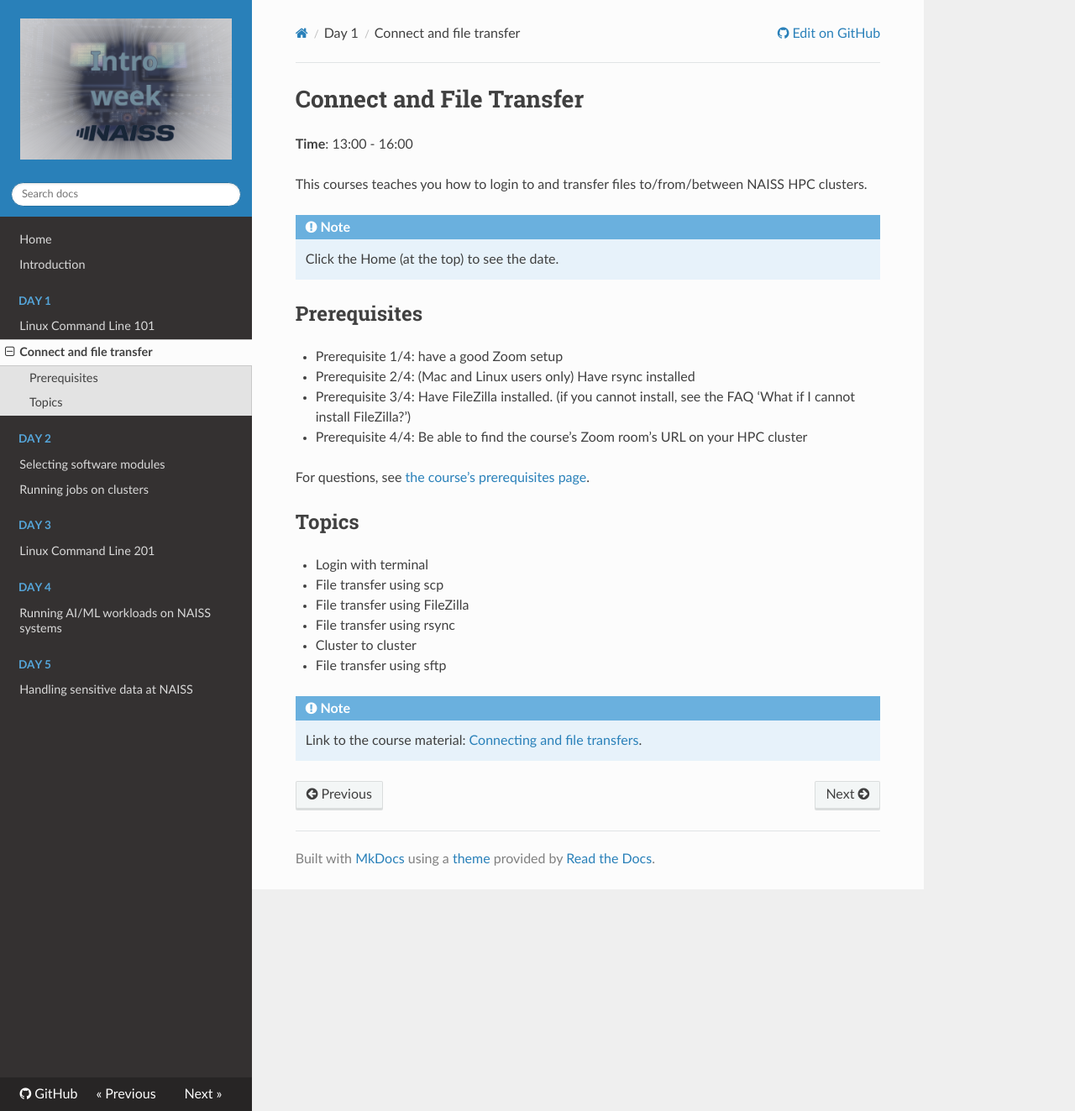
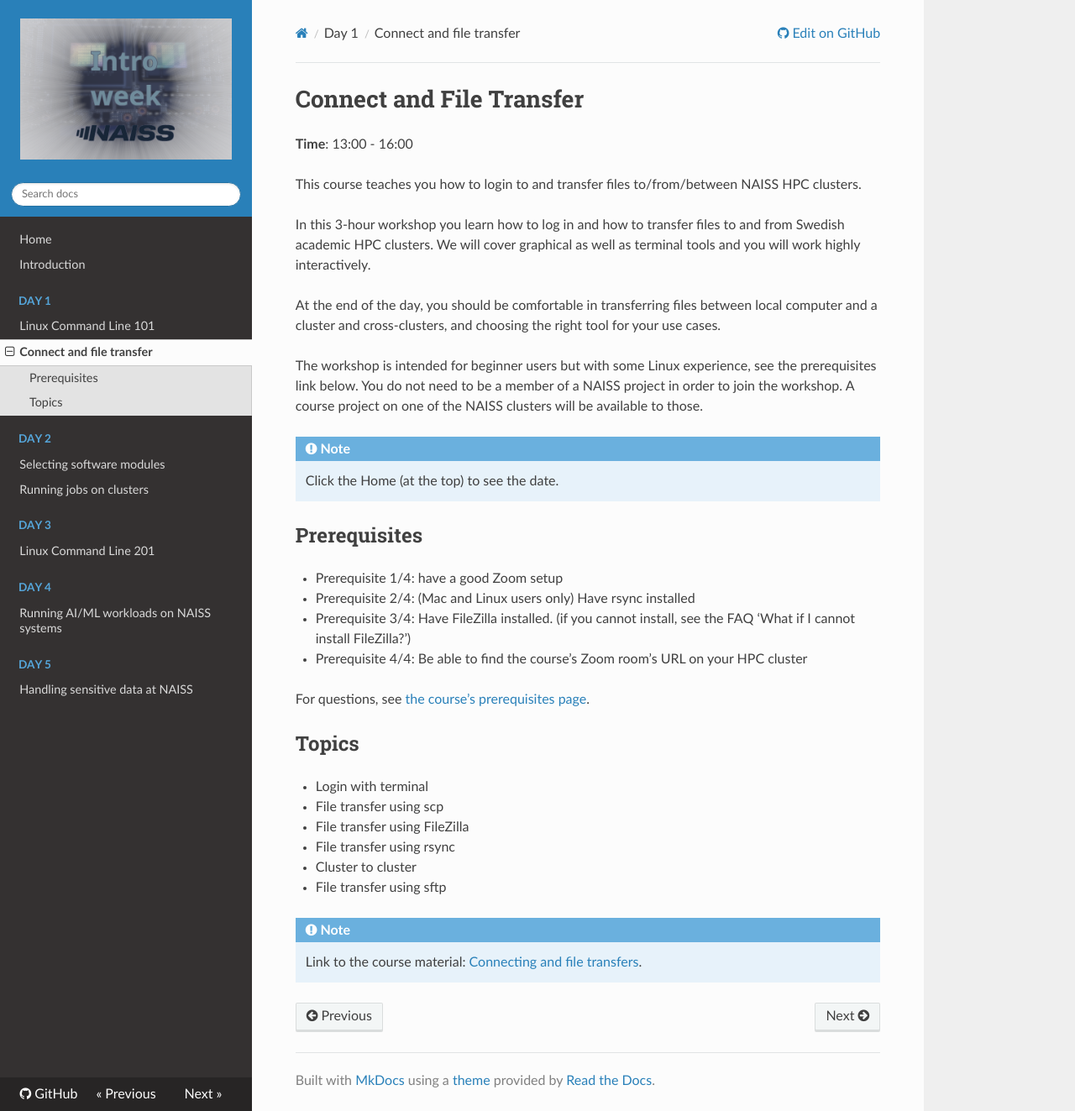
Before and after one commit to NAISS-Training/NAISS-intro-week, an MkDocs documentation site: the page built from docs/connecting.md, in a window 1280 px wide and 1323 px high. Shown: the whole window at 84% size. Built offline with MkDocs 1.6.1, drawn with Linux system fonts in a browser that asks for light colours; nearby versions of some CDN libraries.

Commit message:
connecting.md some intro text taken from local UPPMAX page

```diff
--- a/docs/connecting.md
+++ b/docs/connecting.md
@@ -2,7 +2,13 @@
 
 **Time**: 13:00 - 16:00
 
-This courses teaches you how to login to and transfer files to/from/between NAISS HPC clusters.
+This course teaches you how to login to and transfer files to/from/between NAISS HPC clusters.
+
+In this 3-hour workshop you learn how to log in and how to transfer files to and from Swedish academic HPC clusters. We will cover graphical as well as terminal tools and you will work highly interactively.
+
+At the end of the day, you should be comfortable in transferring files between local computer and a cluster and cross-clusters, and choosing the right tool for your use cases.
+
+The workshop is intended for beginner users but with some Linux experience, see the prerequisites link below. You do not need to be a member of a NAISS project in order to join the workshop. A course project on one of the NAISS clusters will be available to those.
 
 !!! note
 
```
